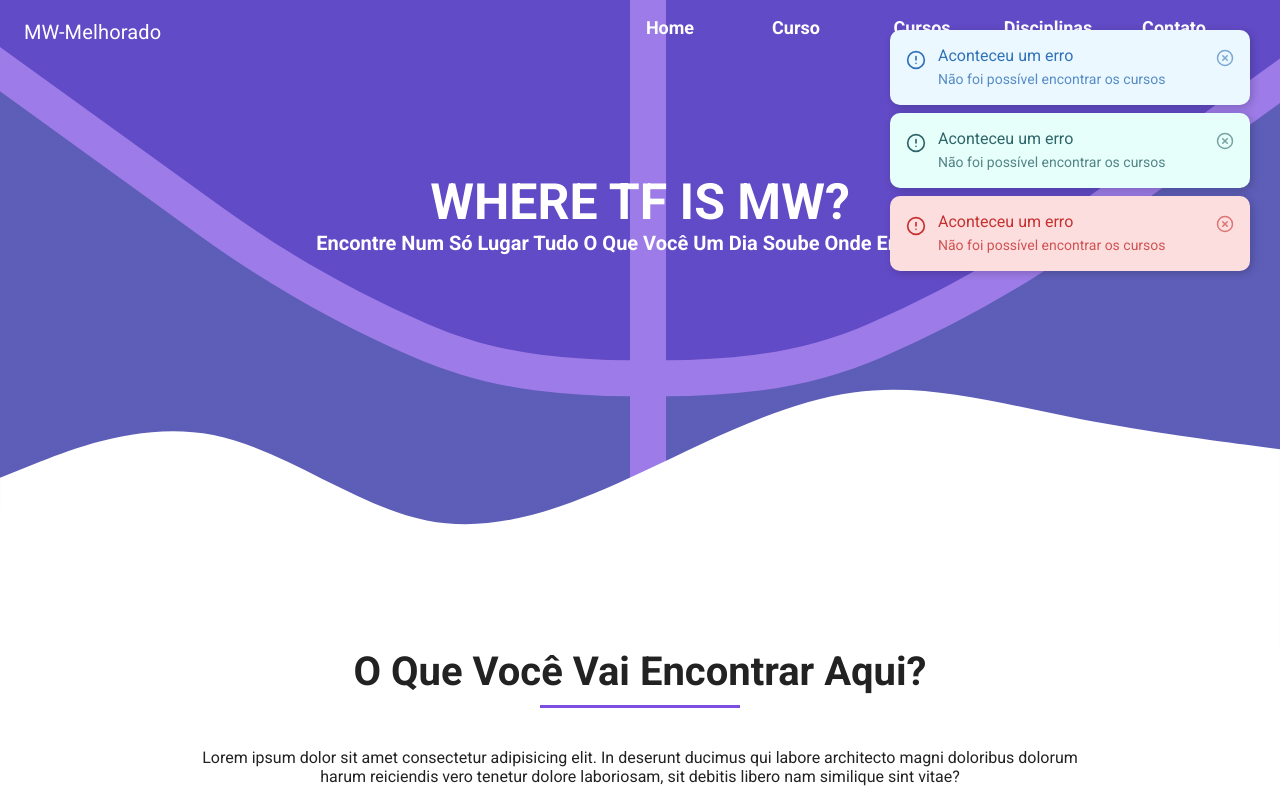
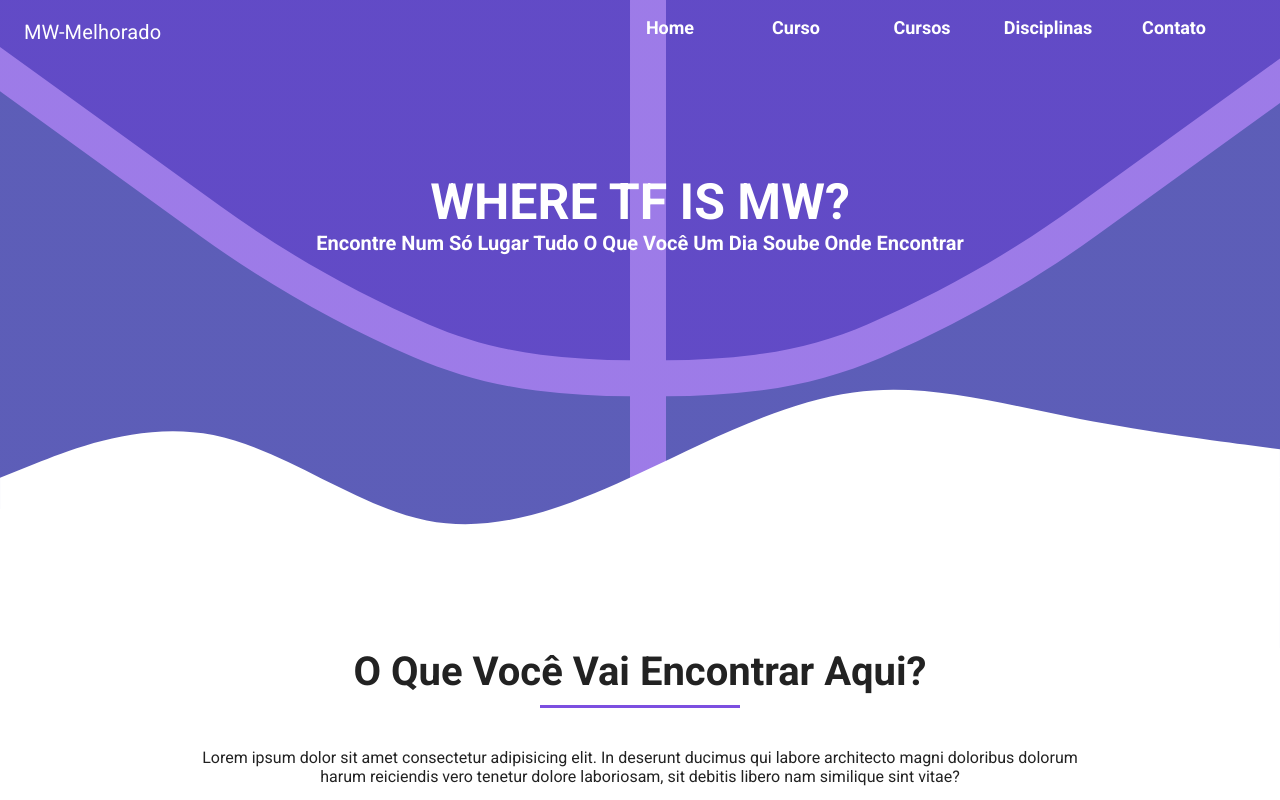
Before and after one commit to SwitchDreams/cadeomw, a React (Create React App) app: page / in a window 1280 px wide. Shown: the top 800 px of the page. Built offline with nearby package versions, Linux system fonts and the light colour scheme.

Commit message:
Toast na ListCourses

```diff
--- a/package.json
+++ b/package.json
@@ -25,7 +25,8 @@
     "react-router-dom": "^5.2.0",
     "react-scripts": "3.4.1",
     "styled-components": "^5.1.1",
-    "typescript": "~3.7.2"
+    "typescript": "~3.7.2",
+    "uuidv4": "^6.2.0"
   },
   "scripts": {
     "start": "react-scripts start",
--- a/src/components/ToastContainer/index.tsx
+++ b/src/components/ToastContainer/index.tsx
@@ -3,48 +3,28 @@ import { FiAlertCircle, FiXCircle } from 'react-icons/fi';
 
 import { Container, Toast } from './styles'
 
-const ToastContainer: React.FC = () => {
+import { ToastMessage } from '../../hooks/toasts'
+
+interface ToastContainerProps {
+    messages: ToastMessage[];
+}
+
+const ToastContainer: React.FC<ToastContainerProps> = ({ messages }) => {
     return (
         <Container>
-            <Toast>
-                <FiAlertCircle size={20} />
-
+          {messages.map((message) => (
+            <Toast key={message.id} type={message.type}>
+              <FiAlertCircle size={20} />
                 <div>
-                    <strong> Aconteceu um erro </strong>
-                    <p> Não foi possível encontrar os cursos </p>
+                    <strong> {message.title} </strong>
+                    <p> {message.description} </p>
                 </div>
 
                 <button type="button">
                     <FiXCircle size={18} />
                 </button>
             </Toast>
-
-            <Toast type='success'>
-                <FiAlertCircle size={20} />
-
-                <div>
-                    <strong> Aconteceu um erro </strong>
-                    <p> Não foi possível encontrar os cursos </p>
-                </div>
-
-                <button type="button">
-                    <FiXCircle size={18} />
-                </button>
-            </Toast>
-
-            <Toast type='error'>
-                <FiAlertCircle size={20} />
-
-                <div>
-                    <strong> Aconteceu um erro </strong>
-                    <p> Não foi possível encontrar os cursos </p>
-                </div>
-
-                <button type="button">
-                    <FiXCircle size={18} />
-                </button>
-            </Toast>
-
+          ))}
         </Container>
     );
 };
--- a/src/hooks/toasts.tsx
+++ b/src/hooks/toasts.tsx
@@ -1,17 +1,34 @@
-import React, { createContext, useContext, useCallback } from 'react';
-import ToastContainer from '../components/ToastContainer/'
+import React, { createContext, useContext, useCallback, useState } from 'react';
+import ToastContainer from '../components/ToastContainer/';
+import { uuid } from 'uuidv4';
 
 interface ToastContextData {
-    addToast(): void;
+    addToast(message: Omit<ToastMessage, 'id'>): void;
     removeToast(): void;
+}
+
+export interface ToastMessage {
+    id: string;
+    type?: 'success' | 'error' | 'info';
+    title: string;
+    description: string;
 }
 
 const ToastContext = createContext<ToastContextData>({} as ToastContextData);
 
 const ToastProvider: React.FC = ({ children }) => {
+    const [messages, setMessages] = useState<ToastMessage[]>([]);
 
-    const addToast = useCallback(() => {
-        console.log('add');
+    const addToast = useCallback(({ type, title, description }: Omit<ToastMessage, 'id'>) => {
+        const id = uuid();
+
+        const toast = {
+            id,
+            type,
+            title,
+            description,
+        };
+        setMessages((state) => [...state, toast]);
     }, []);
 
     const removeToast = useCallback(() => {
@@ -21,7 +38,7 @@ const ToastProvider: React.FC = ({ children }) => {
     return(
         <ToastContext.Provider value = {{ addToast, removeToast }}>
             {children}
-            <ToastContainer />
+            <ToastContainer messages = {messages}/>
         </ToastContext.Provider>
     );
 }
--- a/src/pages/ListCourses/index.tsx
+++ b/src/pages/ListCourses/index.tsx
@@ -52,7 +52,11 @@ const ListCourses: React.FC = () => {
       setCourses(response.data);
       setLoading(false);
     } catch (err) {
-      addToast();
+      addToast({
+        type: 'error',
+        title: 'Erro ao carregar os cursos',
+        description: 'Tente novamente mais tarde',
+      });
     }
   }
 
@@ -83,7 +87,13 @@ const ListCourses: React.FC = () => {
         setCourses(response.data);
         setLoading(false);
         window.scrollTo(0, 0);
-      } catch (err) {}
+      } catch (err) {
+        addToast({
+          type: 'error',
+          title: 'Erro ao acessar novas páginas',
+          description: 'Tente novamente mais tarde',
+        });
+      }
     }
   }
 
@@ -99,7 +109,13 @@ const ListCourses: React.FC = () => {
       setCourses(response.data);
       setQtdResults(true);
       setLoading(false);
-    } catch (err) {}
+    } catch (err) {
+      addToast({
+        type: 'error',
+        title: 'Falha na pesquisa',
+        description: 'Tente novamente mais tarde',
+      });
+    }
     setSearchCourse('');
   }
 
```
